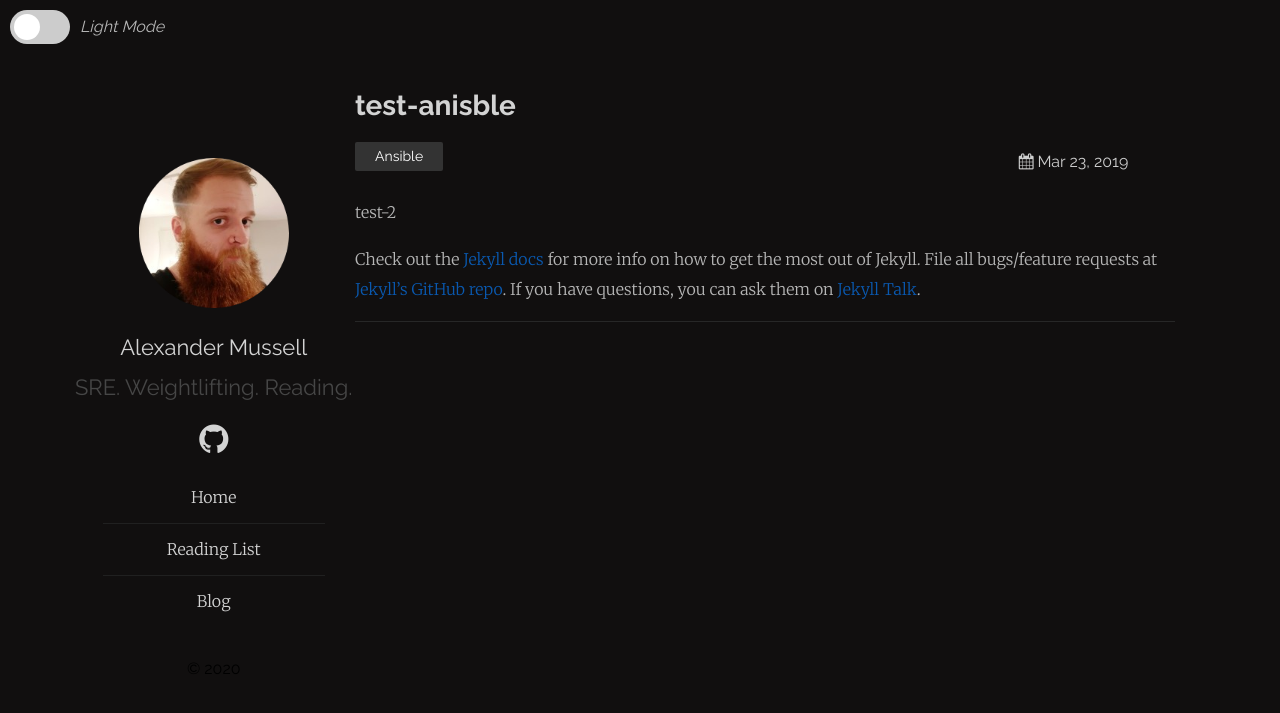
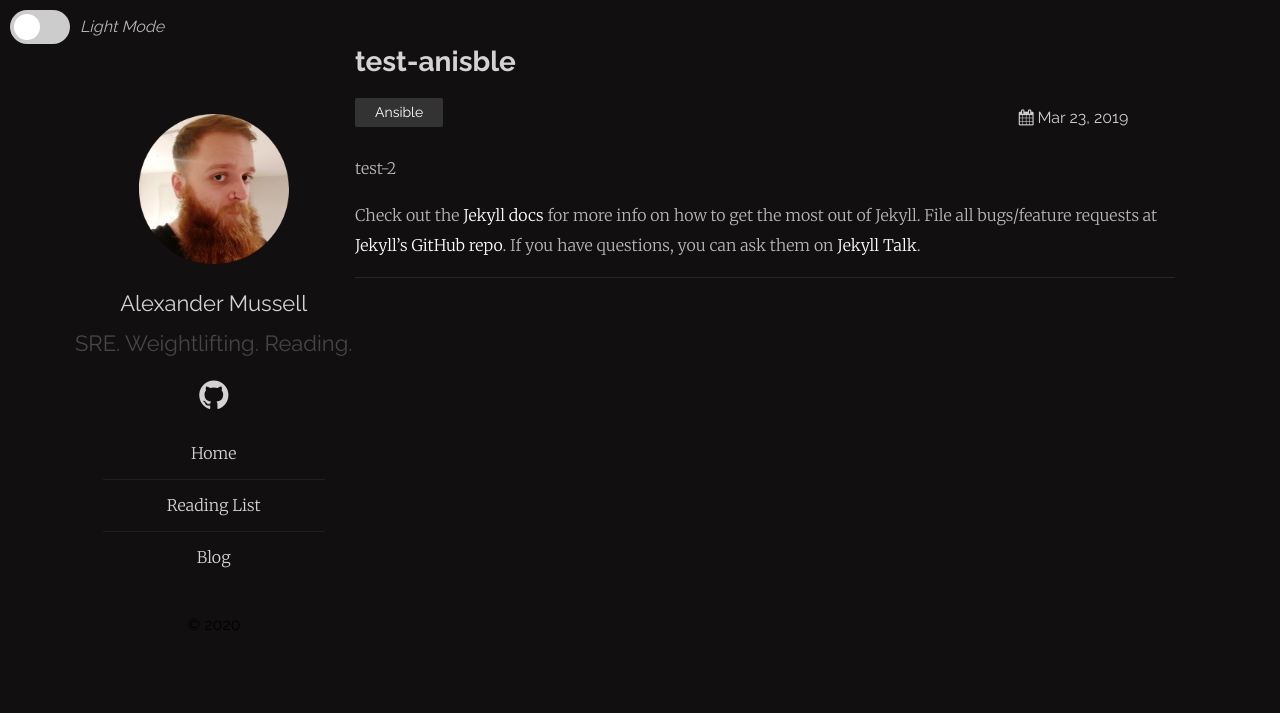
Before and after one commit to AlexMussell/alexmussell.github.io, a Jekyll site: the page built from _posts/2019-03-23-welcome-to-jekyll copy 4.markdown, in a window 1280 px wide. Shown: the top 713 px of the page. Built offline with Jekyll 4.4.1, drawn with Linux system fonts in a browser that asks for light colours; comment, search, counter and statistics services are not loaded.

Commit message:
button anchored to top left, highlighting change, search done

```diff
--- a/_sass/plain.scss
+++ b/_sass/plain.scss
@@ -2,7 +2,7 @@
 @import "ext/normalize";
 @import "syntax";
 
-$linkColor: #0a59b0;
+$linkColor: var(--link-colour);
 $mobileW: 768px;
 $smallMobileW: 480px;
 $bigScreenW: 1600px;
@@ -27,6 +27,7 @@ $leftWidth: 220px;
   --secondary-colour: rgb(175, 175, 175);
   --code-highlight: #222222;
   --post-category: #fff;
+  --link-colour: #ffffff;
 }
 
 [data-theme="light"] {
@@ -41,10 +42,12 @@ $leftWidth: 220px;
   --secondary-colour: #777;
   --code-highlight: #f4f4f4;
   --post-category: #000;
+  --link-colour: #aaa;
 }
 
 // Dark mode button
 .theme-switch-wrapper {
+  position: fixed;
   display: flex;
   align-items: center;
   padding-left: 10px;
@@ -455,63 +458,6 @@ main {
   flex: 1 1 0px;
 }
 
-
-//search
-.searchBox {
-  position: absolute;
-  top: 50%;
-  left: 50%;
-  transform:  translate(-50%,50%);
-  background: #2f3640;
-  height: 40px;
-  border-radius: 50px;
-  padding: 10px;
-}
-
-.searchBox:hover > .searchInput {
-  width: 240px;
-  padding: 0 6px;
-}
-
-.searchBox:hover > .searchButton {
-background: white;
-color : #2f3640;
-}
-
-.searchButton {
-  color: white;
-  float: right;
-  width: 40px;
-  height: 40px;
-  border-radius: 50%;
-  background: #2f3640;
-  display: flex;
-  justify-content: center;
-  align-items: center;
-  transition: 0.4s;
-}
-
-.searchInput {
-  border:none;
-  background: none;
-  outline:none;
-  float:left;
-  padding: 0;
-  color: white;
-  font-size: 16px;
-  transition: 0.4s;
-  line-height: 40px;
-  width: 0px;
-  border-radius: 30px;
-}
-
-@media screen and (max-width: 620px) {
-.searchBox:hover > .searchInput {
-  width: 150px;
-  padding: 0 6px;
-}
-}
-
 // search not found
 .searchNotFound {
   color: var(--page-text);
```
